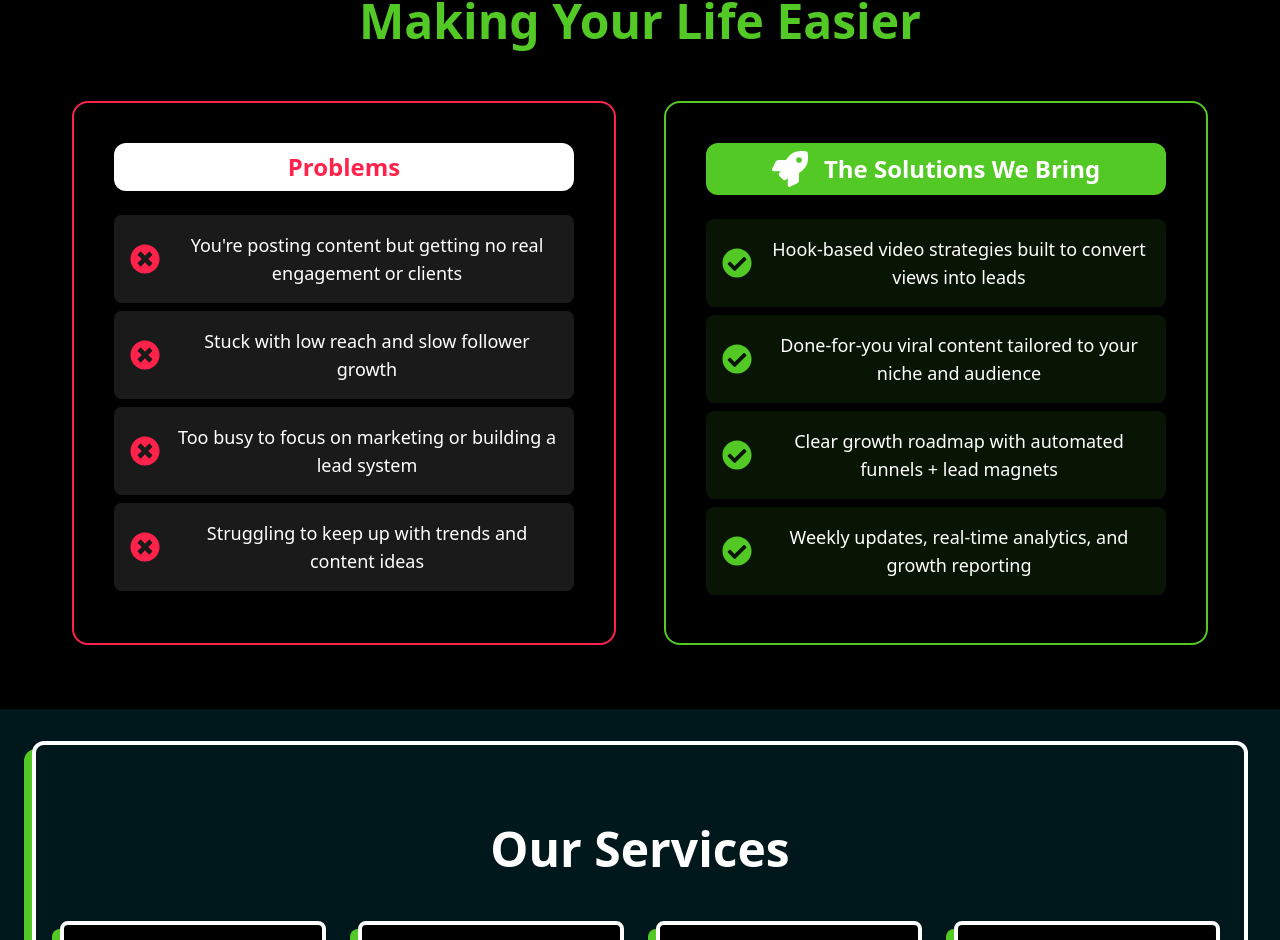
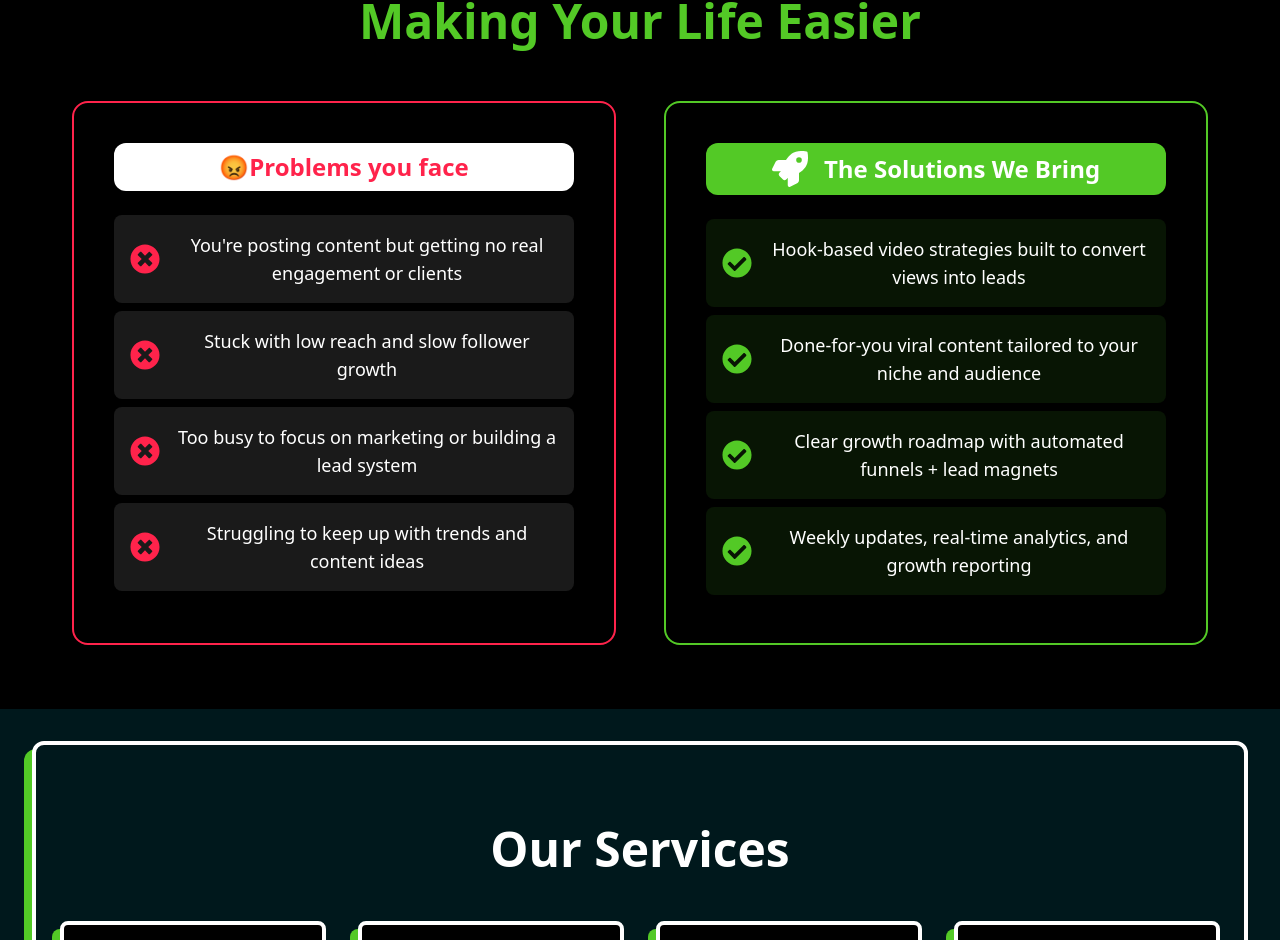
Before and after one commit to VaibhavTalkhande/leadsflow, a React (Vite) app: page / in a window 1280 px wide. Shown: the part 3043-3983 px from the top of the page. Built offline with nearby package versions, Linux system fonts and the light colour scheme.

Commit message:
emoji added

```diff
--- a/src/components/Infosection.jsx
+++ b/src/components/Infosection.jsx
@@ -22,7 +22,7 @@ const Infosection = () => {
         <div className="grid grid-cols-1 md:grid-cols-2 gap-8 md:gap-12 max-w-6xl mx-auto">
           {/* Problems Card */}
           <div className="bg-black border-2 border-[#ff234b] rounded-2xl shadow-xl p-8 sm:p-10 flex flex-col items-start relative animate-fadeInUp max-w-xl w-full mx-auto">
-            <div className="bg-white text-[#ff234b] text-xl sm:text-2xl font-semibold rounded-xl px-6 py-2 mb-6 w-full text-center">Problems</div>
+            <div className="bg-white text-[#ff234b] text-xl sm:text-2xl font-semibold rounded-xl px-6 py-2 mb-6 w-full text-center">😡Problems you face</div>
             <ul className="space-y-4 w-full">
               {problems.map((item, idx) => (
                 <div key={idx} className="bg-white/10 rounded-lg p-4 mb-2 flex flex-row items-center gap-4 w-full backdrop-blur-sm">
```
